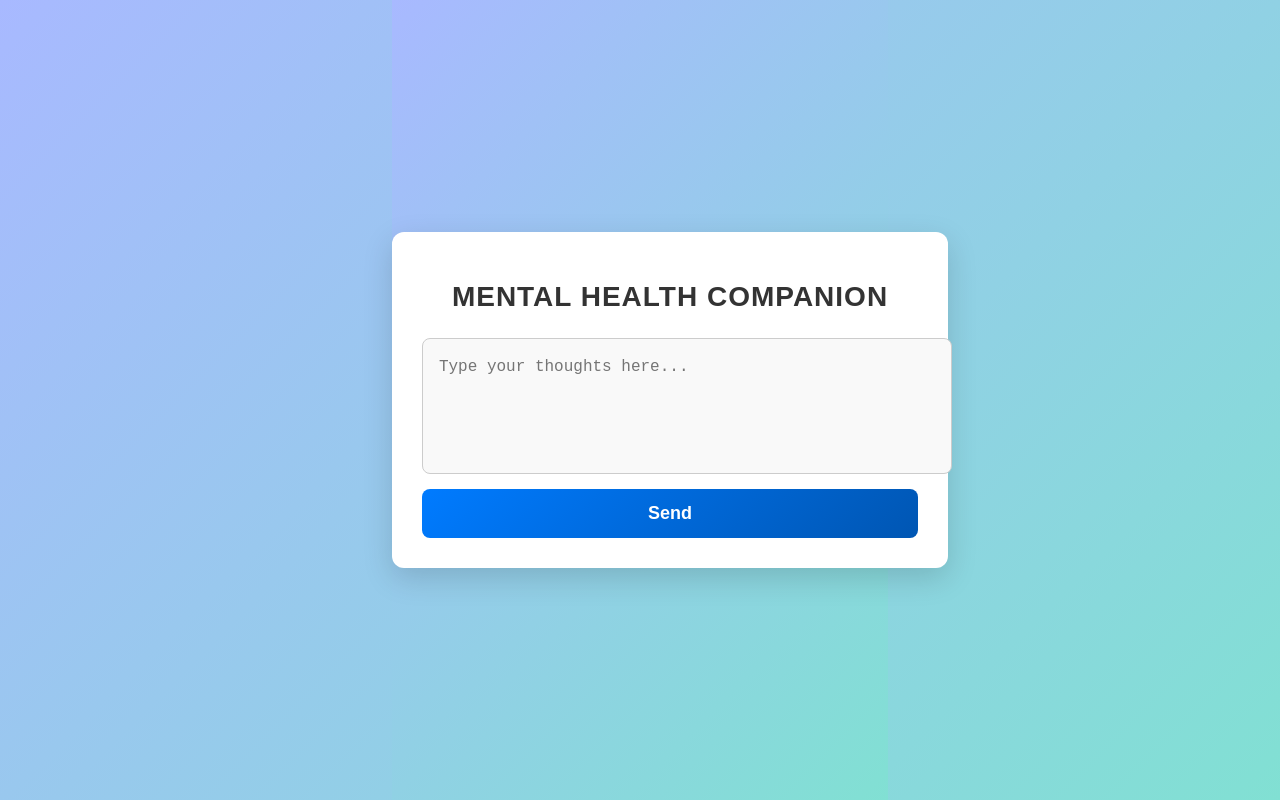
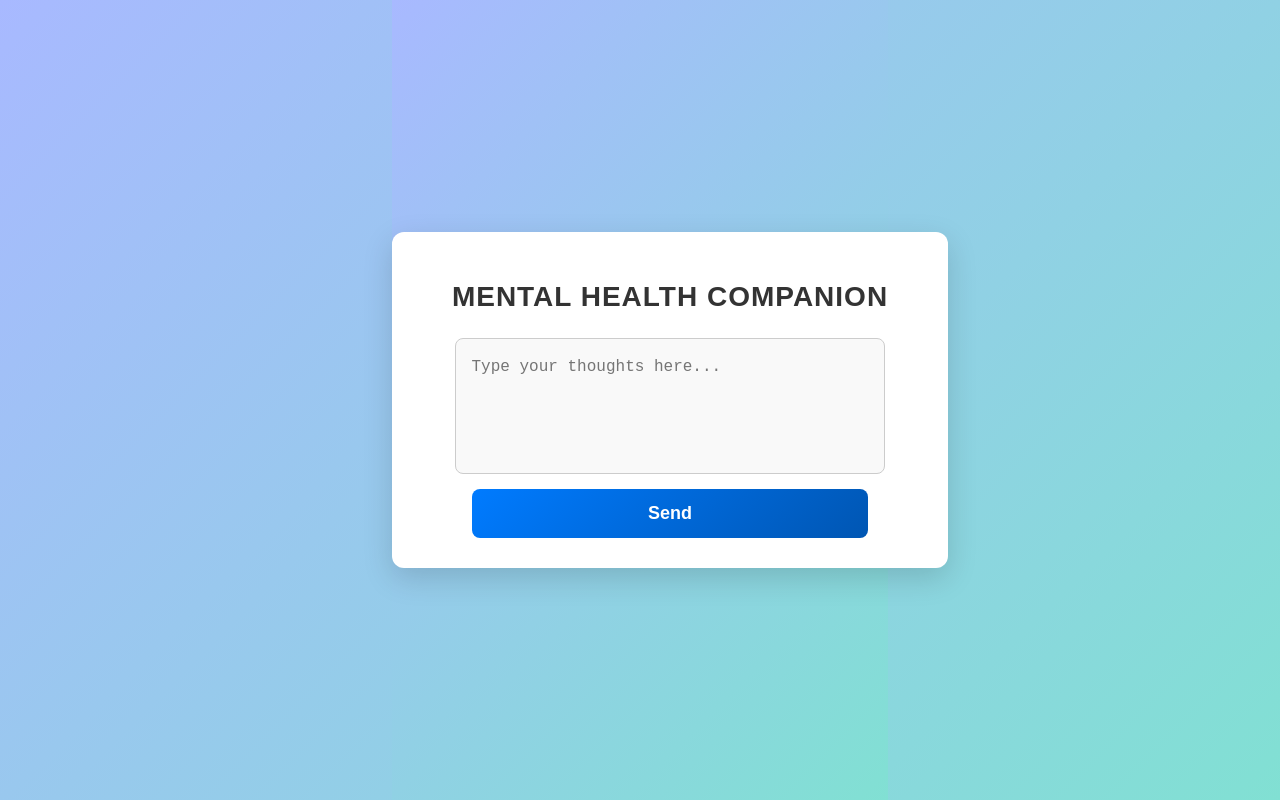
Before and after one commit to uaalumni02/mh_chatbot_front, a React (Create React App) app: page /chat/1 in a window 1280 px wide. Built offline with nearby package versions, Linux system fonts and the light colour scheme.

Commit message:
another update to css

```diff
--- a/src/static/chat.css
+++ b/src/static/chat.css
@@ -37,10 +37,13 @@ h1 {
   display: flex;
   flex-direction: column;
   gap: 15px;
+  align-items: center; /* Centers the content horizontally */
+  width: 100%; /* Ensures the area stretches across the container */
 }
 
 textarea {
-  width: 100%;
+  width: 80%; /* Limit the width to 80% for a better appearance */
+  max-width: 500px; /* Add max-width for better responsiveness */
   padding: 16px;
   border: 1px solid #ccc;
   border-radius: 8px;
@@ -59,6 +62,8 @@ textarea:focus {
 
 button {
   padding: 14px;
+  width: 80%; /* Limit the width of the button */
+  max-width: 500px; /* Add max-width for consistency */
   border: none;
   border-radius: 8px;
   background: linear-gradient(135deg, #007bff, #0056b3);
```
